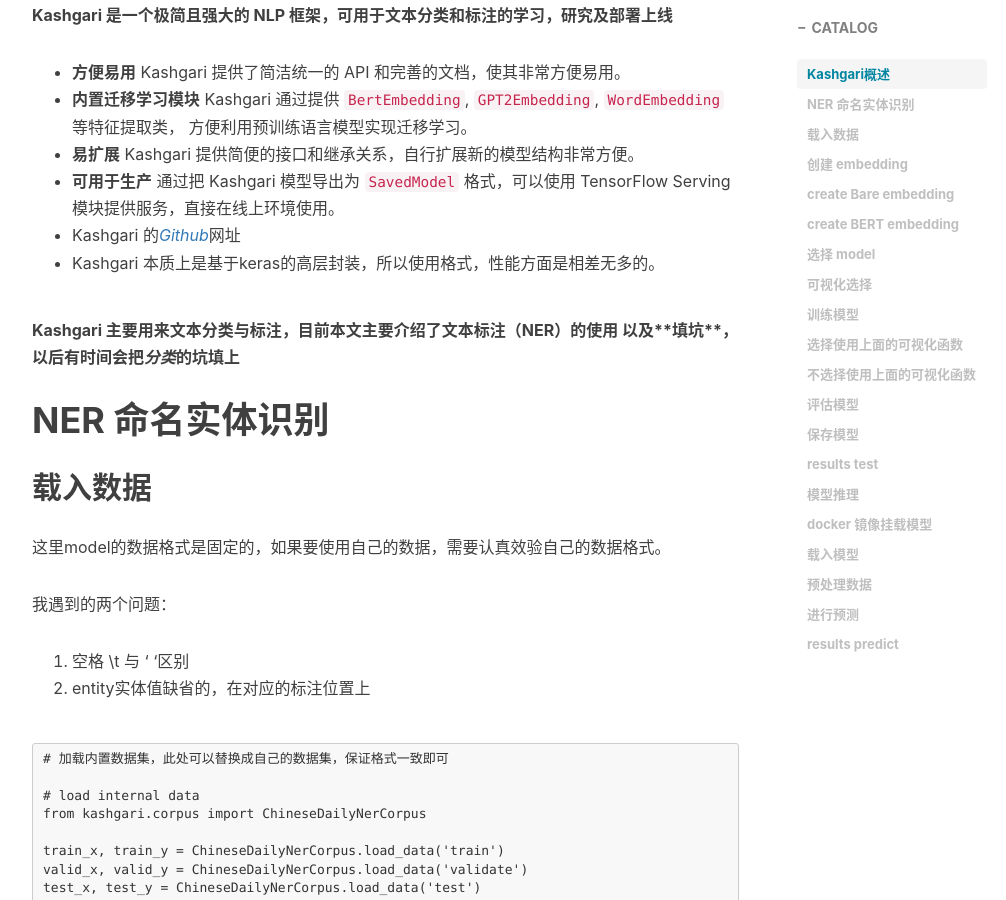
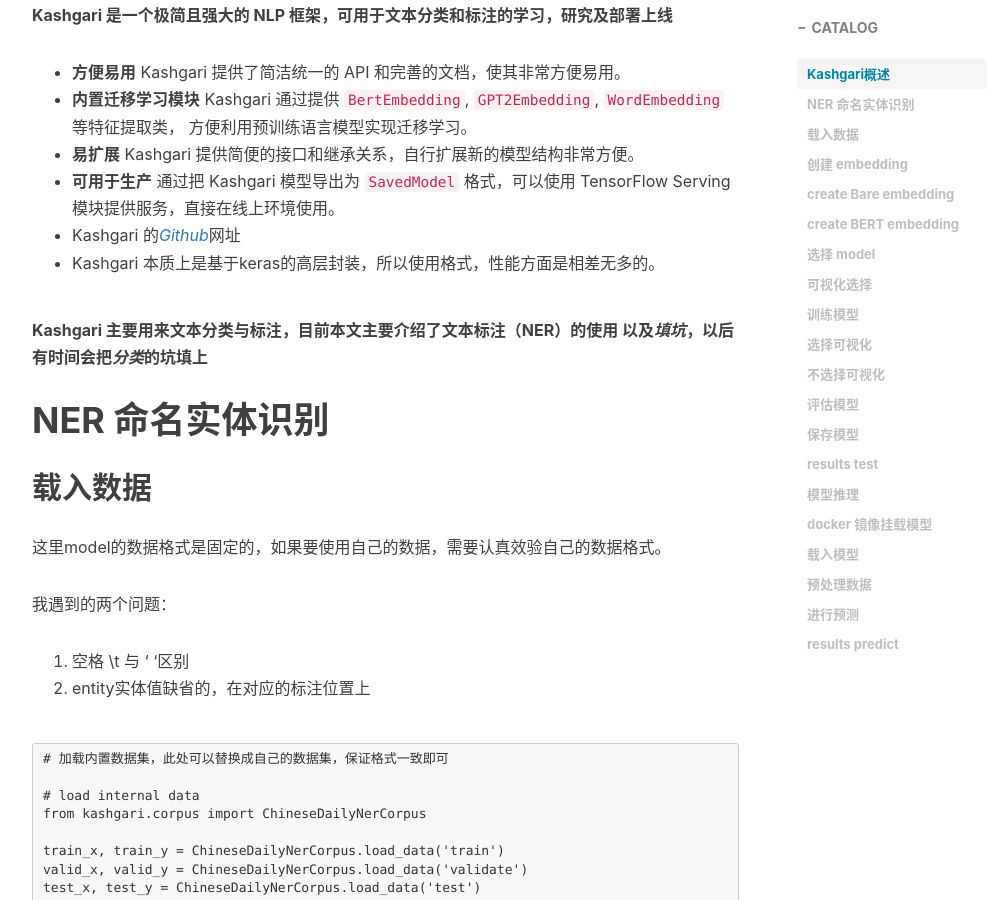
Before and after one commit to shfshf/shfshf.github.io, a Jekyll site: the page built from _posts/2019-12-26-Kashgari.md, in a window 1280 px wide and 900 px high, scrolled down 640 px. Shown: the whole window, without its empty margins (233-1239 px from the left). Built offline with Jekyll 4.4.1, drawn with Linux system fonts in a browser that asks for light colours; nearby versions of some CDN libraries; comment, search, counter and statistics services are not loaded; some of the changed text lies outside the part shown.

Commit message:
kashgari

````diff
--- a/_posts/2019-12-26-Kashgari.md
+++ b/_posts/2019-12-26-Kashgari.md
@@ -24,7 +24,7 @@ __Kashgari 是一个极简且强大的 NLP 框架，可用于文本分类和标
 * Kashgari 的[*Github*](https://github.com/BrikerMan/Kashgari)网址
 * Kashgari 本质上是基于keras的高层封装，所以使用格式，性能方面是相差无多的。
 
-__Kashgari 主要用来文本分类与标注，目前本文主要介绍了文本标注（NER）的使用 以及**填坑**，以后有时间会把*分类*的坑填上__
+__Kashgari 主要用来文本分类与标注，目前本文主要介绍了文本标注（NER）的使用 以及*填坑*，以后有时间会把*分类*的坑填上__
 
 # NER 命名实体识别
 
@@ -127,7 +127,7 @@ eval_callback = EvalCallBack(kash_model=model,
 
 ## 训练模型
 
-### 选择使用上面的可视化函数
+### 选择可视化
 
 ```
 model.fit(train_x,
@@ -139,7 +139,7 @@ model.fit(train_x,
           callbacks=[eval_callback, tf_board_callback])
 ```
 
-### 不选择使用上面的可视化函数
+### 不选择可视化
 
 ```
 model.fit(train_x,
````
